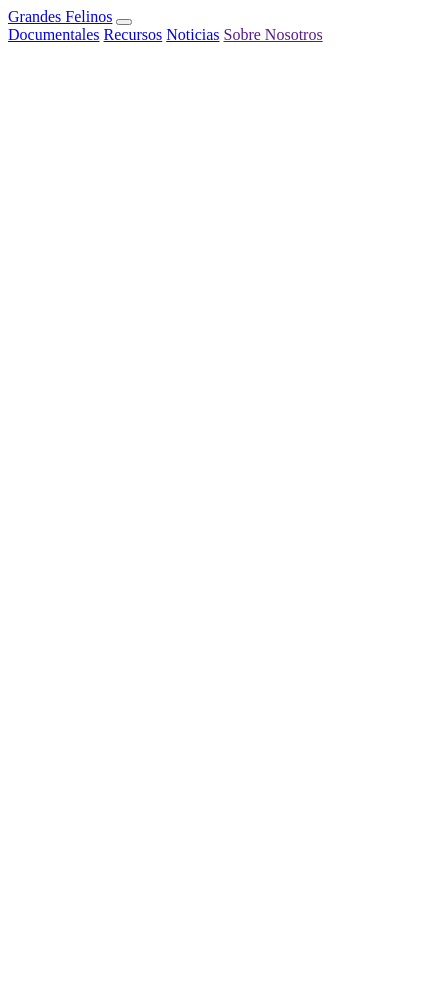
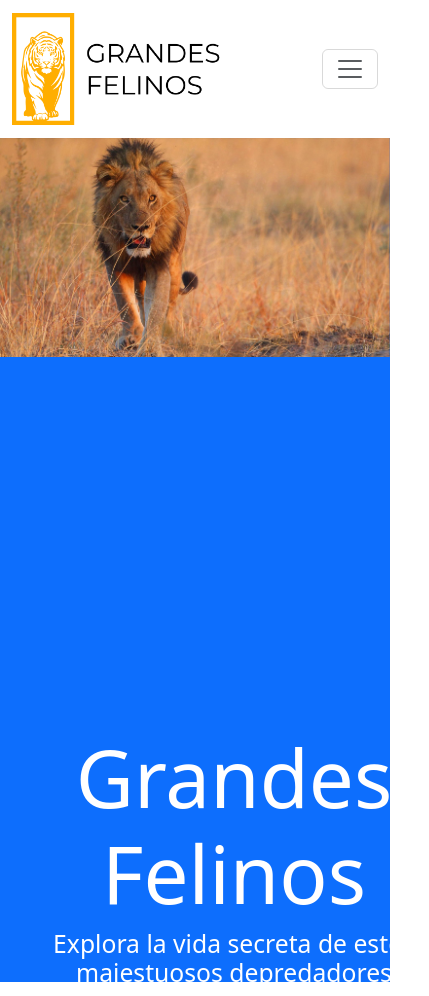
Before and after one commit to LauraRPulido/DocumentalFelinos, a plain HTML site: page index.html in a window 390 px wide. Shown: the whole page, 429 px wide, since content can reach past the window. Before the commit the page ends 844 px from the top, so only its background shows below. Drawn offline with nearby package versions, Linux system fonts and the light colour scheme.

Commit message:
Seguimos con la landing, hay que hacer el responsive del banner

```diff
--- a/css/style.css
+++ b/css/style.css
@@ -0,0 +1,31 @@
+h1{
+    font-size: 5rem;
+}
+
+header#header{
+    nav{
+        img{
+            max-height: 7rem;
+        }
+    }
+}
+
+
+section#banner{
+
+    min-height: 100vh;
+    position: relative;
+
+
+}
+
+.textoBanner{
+    position: absolute;
+    top: 70%;
+    left: 10%;
+    right: 10%;
+    z-index: 10;
+    color: white;
+    text-align: center;
+
+}
--- a/index.html
+++ b/index.html
@@ -4,25 +4,57 @@
     <meta charset="UTF-8">
     <meta name="viewport" content="width=device-width, initial-scale=1.0">
     <title>Documental Grandes Felinos</title>
+    <link href="https://cdn.jsdelivr.net/npm/bootstrap@5.3.5/dist/css/bootstrap.min.css" rel="stylesheet" integrity="sha384-SgOJa3DmI69IUzQ2PVdRZhwQ+dy64/BUtbMJw1MZ8t5HZApcHrRKUc4W0kG879m7" crossorigin="anonymous">
+    <link rel="stylesheet" href="./css/style.css">
 </head>
 <body>
     <header id="header">
         <nav class="navbar navbar-expand-lg">
             <div class="container-fluid">
-              <a class="navbar-brand" href="#">Grandes Felinos</a>
+              <a class="navbar-brand" href="#"><img src="./img/logo.png" class="img-fluid" alt=""></a>
               <button class="navbar-toggler" type="button" data-bs-toggle="collapse" data-bs-target="#navbarNavAltMarkup" aria-controls="navbarNavAltMarkup" aria-expanded="false" aria-label="Toggle navigation">
                 <span class="navbar-toggler-icon"></span>
               </button>
               <div class="collapse navbar-collapse" id="navbarNavAltMarkup">
                 <div class="navbar-nav">
-                  <a class="nav-link" href="#">Documentales</a>
-                  <a class="nav-link" href="#">Recursos</a>
-                  <a class="nav-link" href="#">Noticias</a>
+                  <a class="nav-link" href="#">Leones</a>
+                  <a class="nav-link" href="#">Tigres</a>
+                  <a class="nav-link" href="#">Panteras</a>
                   <a class="nav-link" href="">Sobre Nosotros</a>
                 </div>
               </div>
             </div>
           </nav>
     </header>
+
+    <section id="banner" class="container-fluid p-0 bg-primary">
+      <div class="container-fluid p-0">
+
+        <div id="carouselExampleSlidesOnly" class="carousel slide carousel-fade container-fluid p-0" data-bs-ride="carousel">
+          <div class="carousel-inner">
+            <div class="carousel-item active">
+              <img src="./img/leon.jfif" class="d-block w-100 img-fluid" alt="...">
+            </div>
+            <div class="carousel-item">
+              <img src="./img/bannerTigre.jfif" class="d-block w-100 img-fluid" alt="...">
+            </div>
+            <div class="carousel-item">
+              <img src="./img/jaguar.jfif" class="d-block w-100 img-fluid" alt="...">
+            </div>
+          </div>
+        </div>
+
+      </div>
+      <div class="container textoBanner">
+        <div class="row">
+          <div class="col">
+            <h1>Grandes Felinos</h1>
+            <h2>Explora la vida secreta de estos majestuosos depredadores</h2>
+          </div>
+        </div>
+    </div>
+    </section>
+
+    <script src="https://cdn.jsdelivr.net/npm/bootstrap@5.3.5/dist/js/bootstrap.bundle.min.js" integrity="sha384-k6d4wzSIapyDyv1kpU366/PK5hCdSbCRGRCMv+eplOQJWyd1fbcAu9OCUj5zNLiq" crossorigin="anonymous"></script>
 </body>
 </html>
```
Also changed, not shown: img/logo.png (added).
